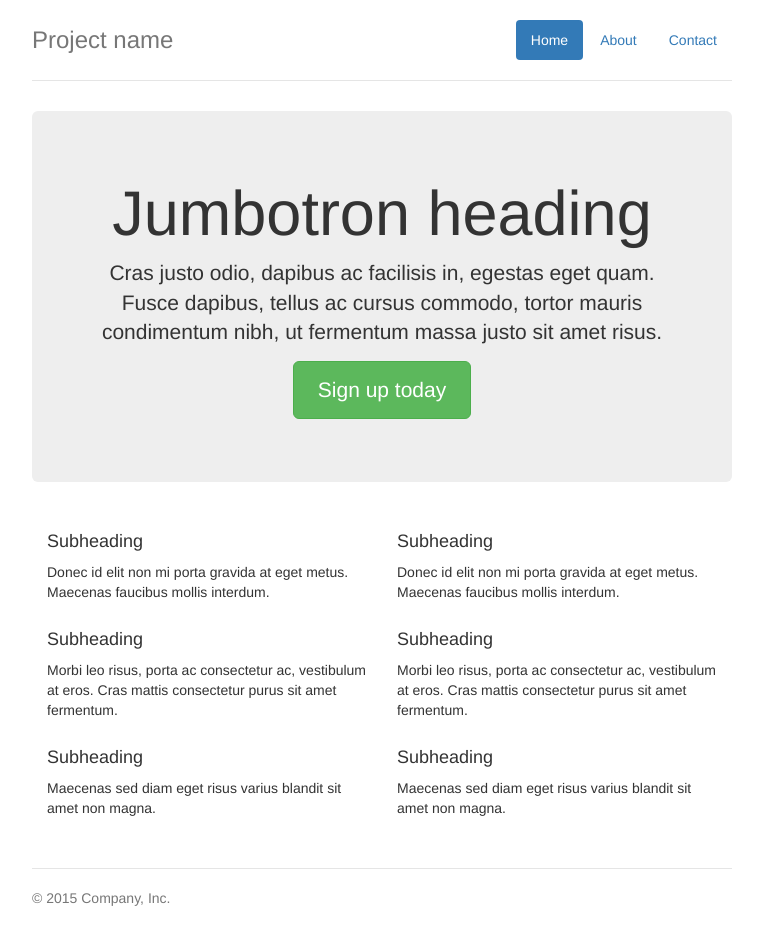
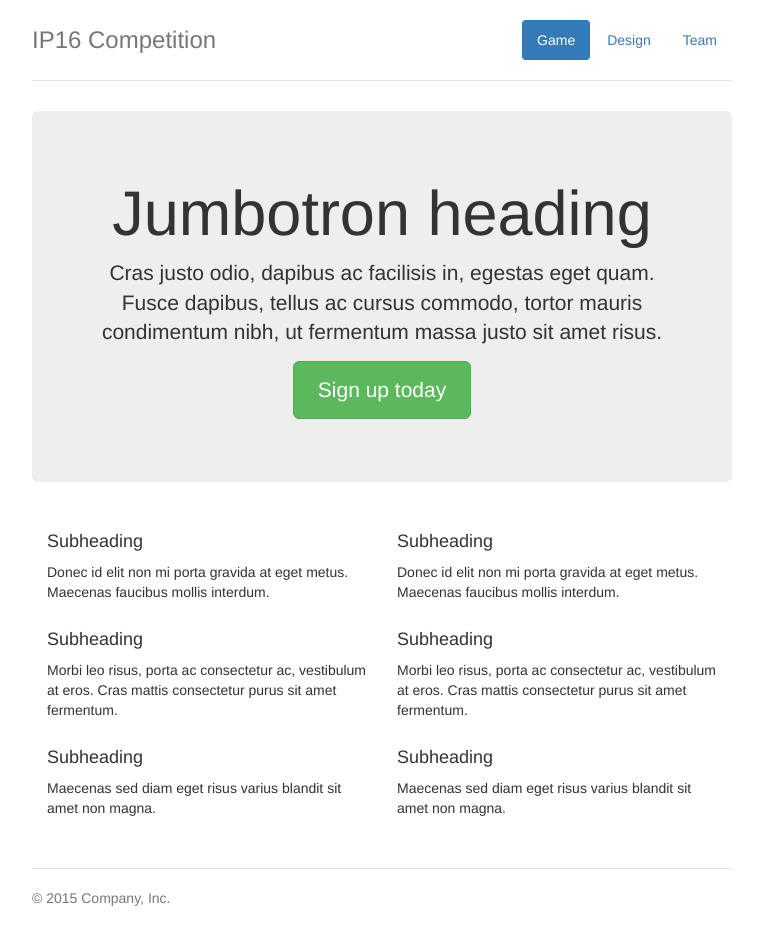
Before and after one commit to tibohei/IP-Competition, a plain HTML site: page index.html in a window 1280 px wide. Shown: the whole page, without its empty margins (258-1021 px from the left). Drawn offline with nearby package versions, Linux system fonts and the light colour scheme; a script that the page names is missing.

Commit message:
remove unneccesary lines and replace placeholder text

```diff
--- a/index.html
+++ b/index.html
@@ -9,20 +9,14 @@
     <meta name="author" content="">
     <link rel="icon" href="../../favicon.ico">
 
-    <title>Narrow Jumbotron Template for Bootstrap</title>
+    <title>IP16 Competition</title>
 
     <!-- Bootstrap core CSS -->
     <link href="https://maxcdn.bootstrapcdn.com/bootstrap/3.3.6/css/bootstrap.min.css" rel="stylesheet">
 
-    <!-- IE10 viewport hack for Surface/desktop Windows 8 bug -->
-    <link href="../../assets/css/ie10-viewport-bug-workaround.css" rel="stylesheet">
-
-    <!-- Custom styles for this template -->
+        <!-- Custom styles for this template -->
     <link href="css/style.css" rel="stylesheet">
 
-    <!-- Just for debugging purposes. Don't actually copy these 2 lines! -->
-    <!--[if lt IE 9]><script src="../../assets/js/ie8-responsive-file-warning.js"></script><![endif]-->
-    <script src="../../assets/js/ie-emulation-modes-warning.js"></script>
 
     <!-- HTML5 shim and Respond.js for IE8 support of HTML5 elements and media queries -->
     <!--[if lt IE 9]>
@@ -37,12 +31,12 @@
       <div class="header clearfix">
         <nav>
           <ul class="nav nav-pills pull-right">
-            <li role="presentation" class="active"><a href="#">Home</a></li>
-            <li role="presentation"><a href="#">About</a></li>
-            <li role="presentation"><a href="#">Contact</a></li>
+            <li role="presentation" class="active"><a href="#">Game</a></li>
+            <li role="presentation"><a href="#">Design</a></li>
+            <li role="presentation"><a href="#">Team</a></li>
           </ul>
         </nav>
-        <h3 class="text-muted">Project name</h3>
+        <h3 class="text-muted">IP16 Competition</h3>
       </div>
 
       <div class="jumbotron">
```
